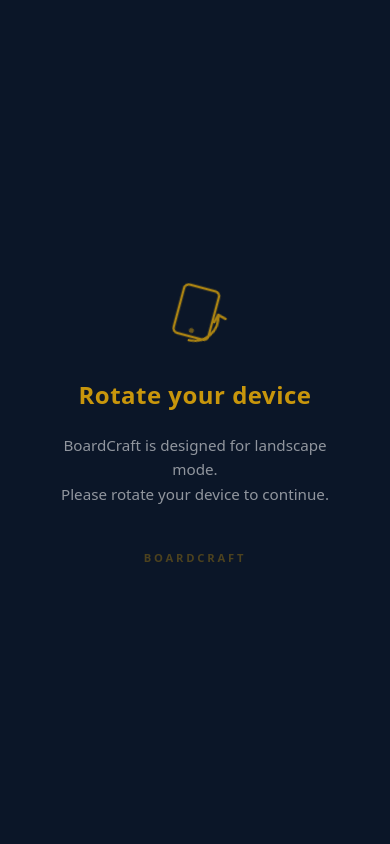
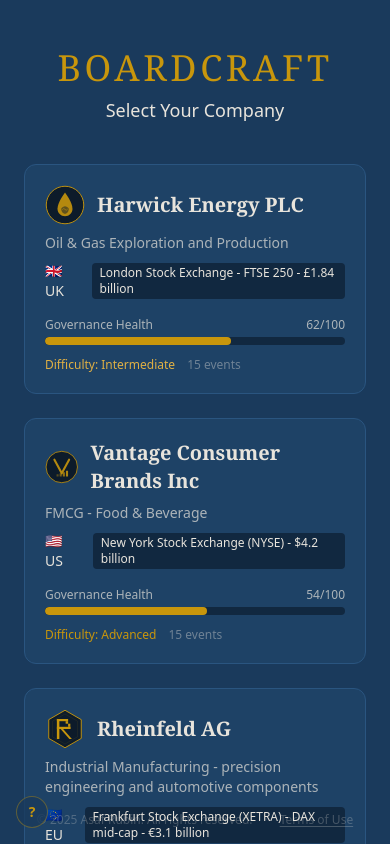
Before and after one commit to asafrubin00/boardcraft, a Next.js app: page /play in a window 390 px wide. Shown: the top 844 px of the page. Built offline with nearby package versions, Linux system fonts and the light colour scheme.

Commit message:
Revert rotate gate back to tablets only (600-1023px)
Mobile landscape layout needs work before re-enabling. Fix locally first.

Co-Authored-By: Claude Sonnet 4.6 <noreply@anthropic.com>

```diff
--- a/src/components/TabletRotateGate.tsx
+++ b/src/components/TabletRotateGate.tsx
@@ -19,7 +19,7 @@ export default function TabletRotateGate({ children }: { children: React.ReactNo
     const check = () => {
       const w = window.innerWidth;
       const h = window.innerHeight;
-      setShow(h > w && w <= 1023);
+      setShow(h > w && w >= 600 && w <= 1023);
     };
 
     check();
@@ -66,7 +66,7 @@ export default function TabletRotateGate({ children }: { children: React.ReactNo
           </h1>
 
           <p style={{ color: 'rgba(255,255,255,0.55)', fontSize: '0.95rem', lineHeight: 1.6, maxWidth: 340, margin: 0 }}>
-            BoardCraft is designed for landscape mode.
+            BoardCraft is designed for landscape mode on tablets.
             <br />
             Please rotate your device to continue.
           </p>
```
